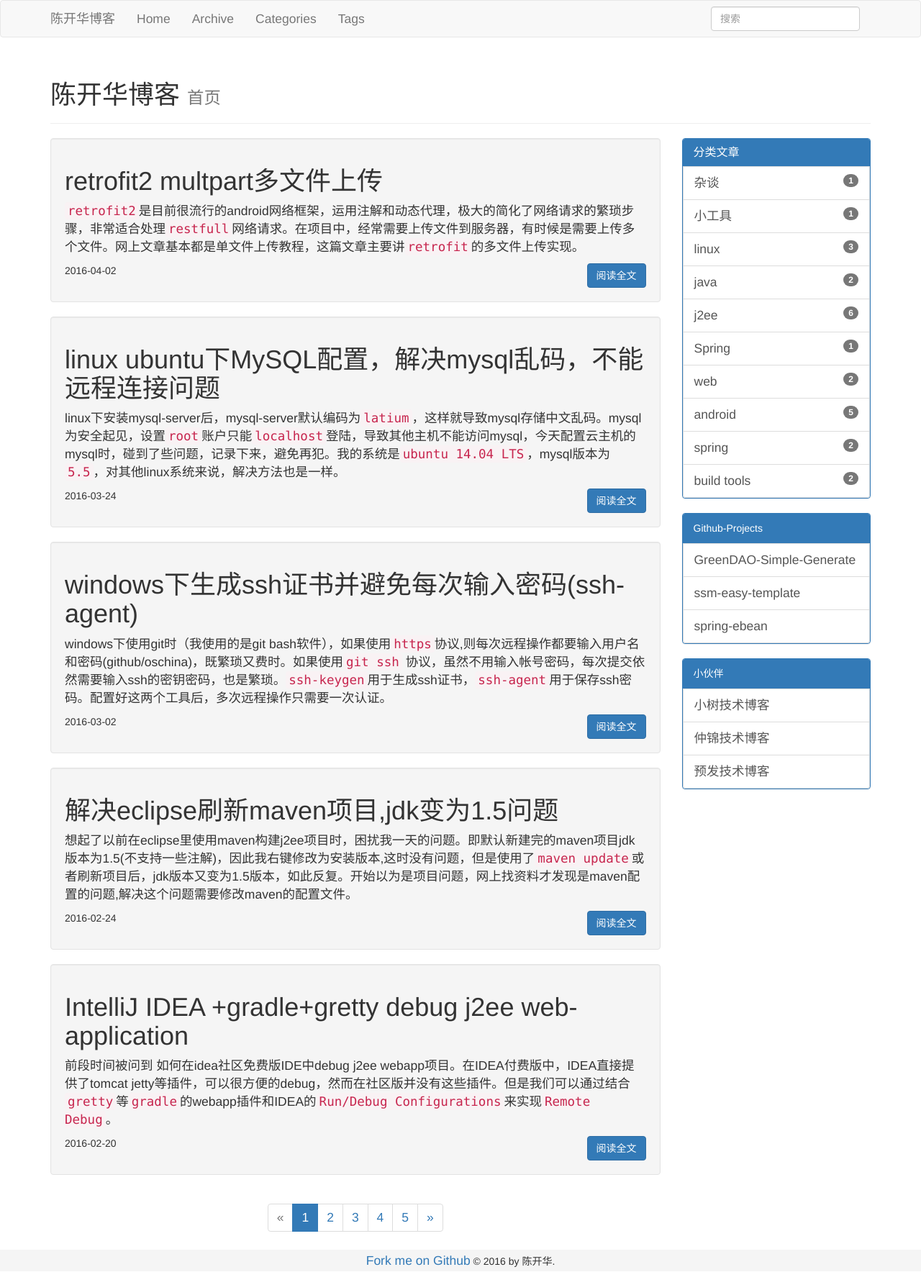
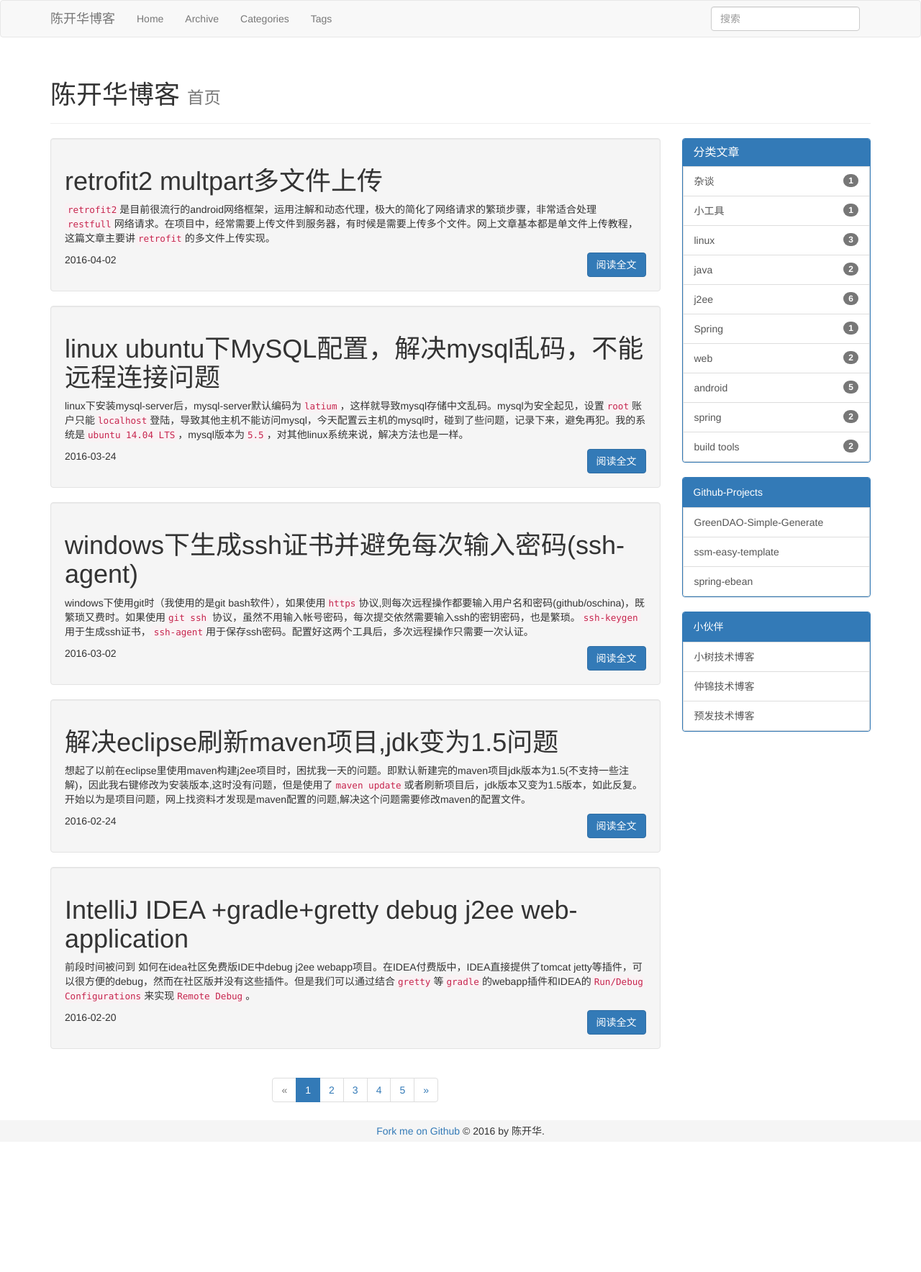
Before and after one commit to ichenkaihua/clear-bootstrap-jekyll-theme, a Jekyll site: the page built from index.html, in a window 1280 px wide. Shown: the whole page at 72% size. Built offline with Jekyll 4.4.1, drawn with Linux system fonts in a browser that asks for light colours; some web fonts are replaced; the list of posts is cut into pages by our own code; after the commit the page ends 1587 px from its top, so only the background shows below that.

Commit message:
修改字体为默认大小

```diff
--- a/_includes/head.html
+++ b/_includes/head.html
@@ -45,9 +45,7 @@
      font-family: "Lucida Grande", Helvetica, Arial, STXihei, "华文细黑", "Microsoft YaHei", "微软雅黑", sans-serif;
     font-weight: 500;
 }
-.well p,a,li,code{
-    font-size: 17.5px;
-}
+
 
     </style>
 
```
